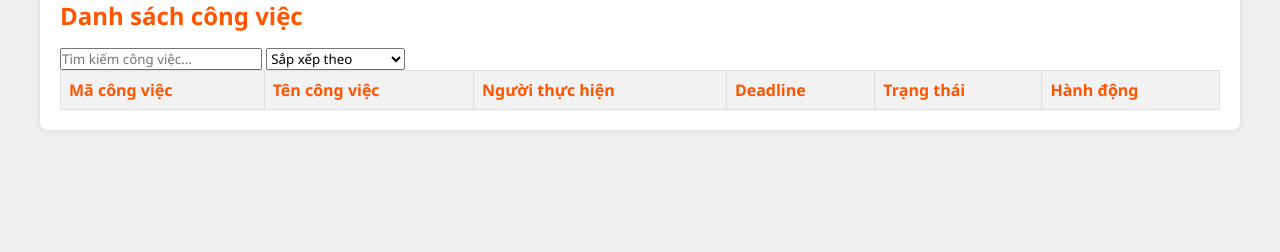
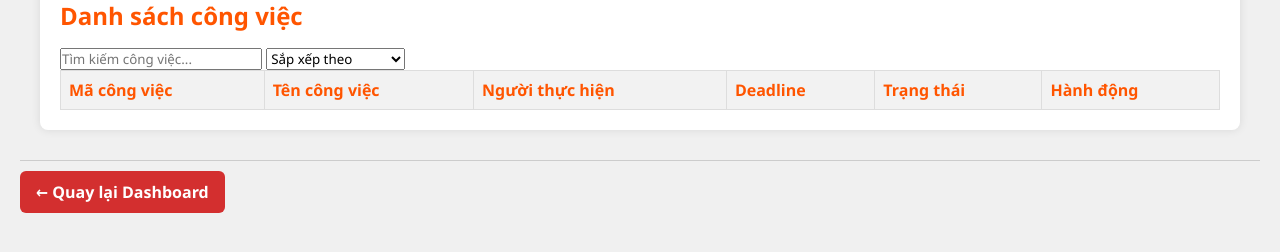
Before and after one commit to trungnvgss-app/Rikkei-Bootcamp-Workspace, a plain HTML site: page Module_1_Frontend/20260612_TEST/TSU-PTON-JV260327_NGUYEN_VAN_TRUNG/index.html in a window 1280 px wide. Shown: the part 160-412 px from the top of the page. Drawn offline with Linux system fonts and the light colour scheme.

Commit message:
Auto sync modules and dashboard

```diff
--- a/Module_1_Frontend/20260612_TEST/TSU-PTON-JV260327_NGUYEN_VAN_TRUNG/index.html
+++ b/Module_1_Frontend/20260612_TEST/TSU-PTON-JV260327_NGUYEN_VAN_TRUNG/index.html
@@ -99,5 +99,8 @@ Trạng thái: Mặc định ban đầu là "Chờ làm".
 
     </div>
     <script src="script.js"></script>
-</body>
+    <div style="margin-top: 30px; padding-top: 10px; border-top: 1px solid #ccc;">
+      <a class="back-dashboard" href="../../index.html" style="display:inline-block;padding:10px 16px;background:#d32f2f;color:#fff;border-radius:6px;text-decoration:none;font-weight:600;">← Quay lại Dashboard</a>
+    </div>
+  </body>
 </html>
```
